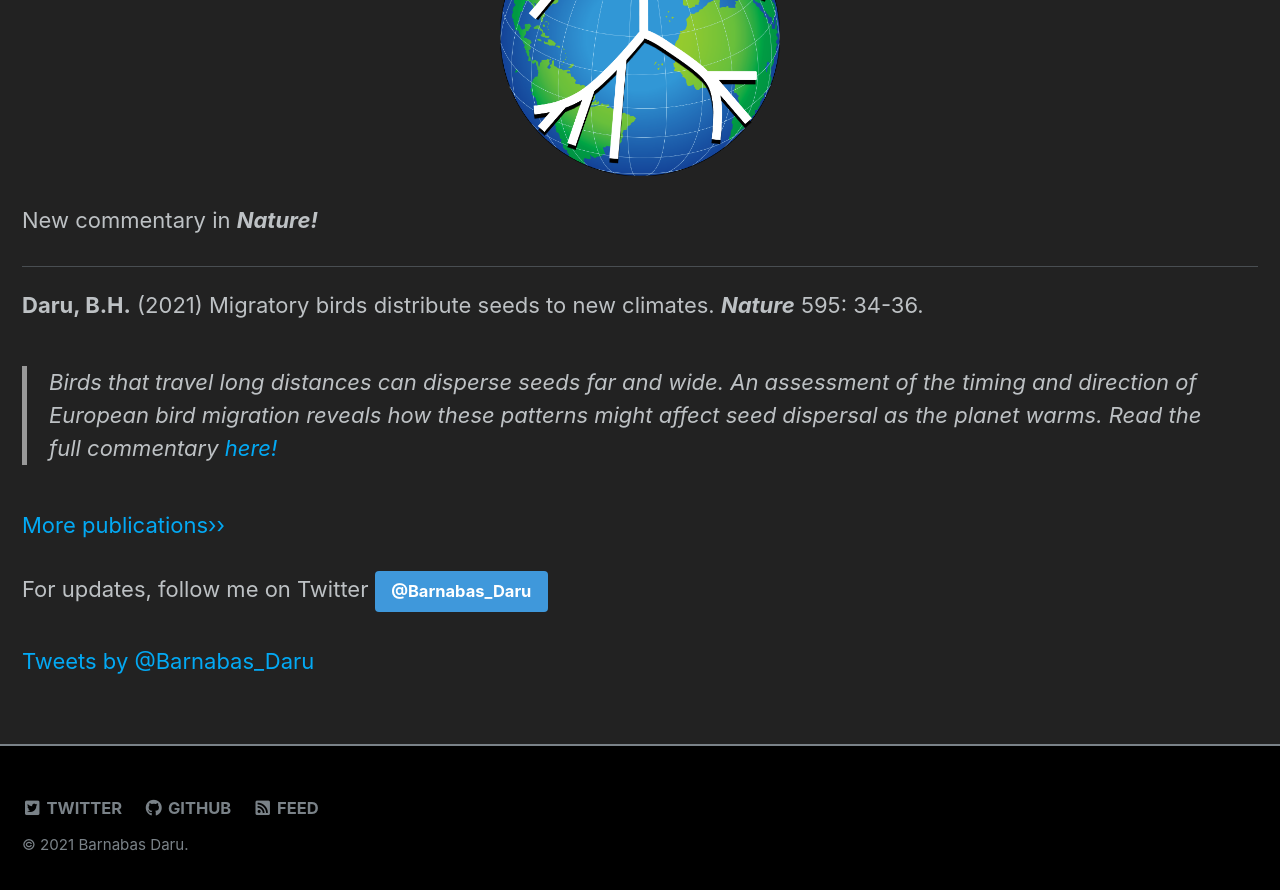
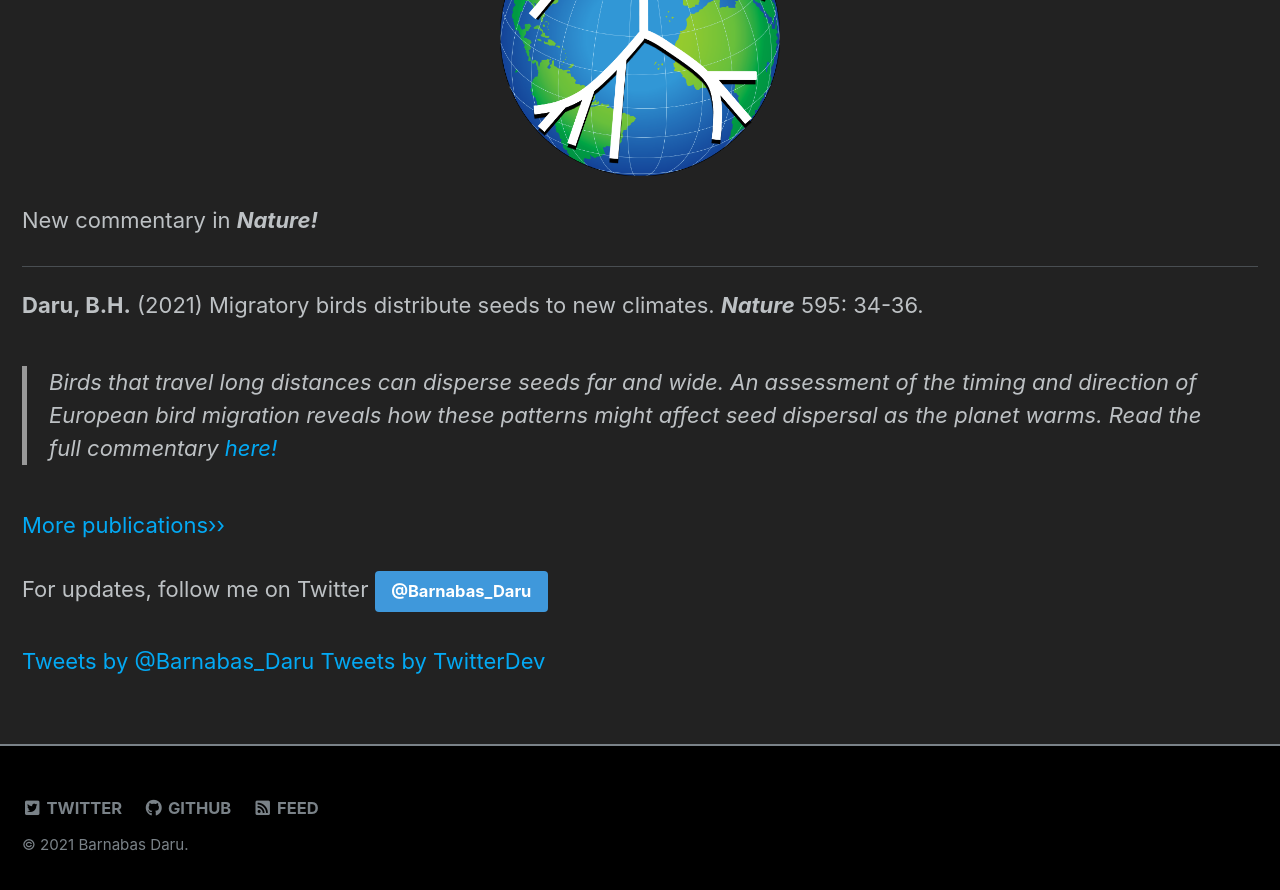
Before and after one commit to darunabas/darulab.github.io, a Jekyll site: the page built from index.html, in a window 1280 px wide and 900 px high, scrolled down 722 px. Shown: the top 890 px of the window. Built offline with Jekyll 4.4.1, drawn with Linux system fonts in a browser that asks for light colours; cached includes are drawn as plain includes; the list of posts is cut into pages by our own code; comment, search, counter and statistics services are not loaded.

Commit message:
Update index.html

```diff
--- a/index.html
+++ b/index.html
@@ -30,8 +30,11 @@
 <a class="twitter-timeline"
   href="https://twitter.com/Barnabas_Daru"
   data-tweet-limit="3"
-   data-width="300"
-  data-height="300">
+   data-width="250"
+  data-height="250"
+   data-theme="dark">
 Tweets by @Barnabas_Daru
 </a>
 <script async src="https://platform.twitter.com/widgets.js" charset="utf-8"></script>
+
+<a class="twitter-timeline" data-width="232" data-height="203" data-theme="dark" href="https://twitter.com/TwitterDev?ref_src=twsrc%5Etfw">Tweets by TwitterDev</a> <script async src="https://platform.twitter.com/widgets.js" charset="utf-8"></script>
```
